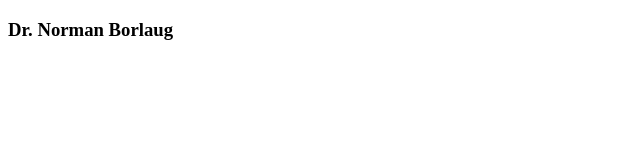
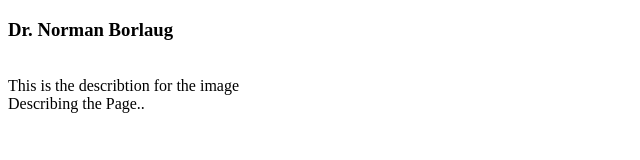
Before and after one commit to nevisende/hc, a plain HTML site: page index.html in a window 1280 px wide. Shown: the whole page, without its empty margins (0-640 px from the left). Drawn offline with Linux system fonts and the light colour scheme.

Commit message:
Complete 5. and 6. steps

```diff
--- a/index.html
+++ b/index.html
@@ -14,8 +14,9 @@
     <div id="img-div" class="div">
 
       <img src="" alt="" id="image">
+      <div id="img-caption">This is the describtion for the image</div>
     </div>
-
+    <div id="tribute-info">Describing the Page..</div>
     <script  src="js/index.js"></script>
   </body>
 </html>
```
